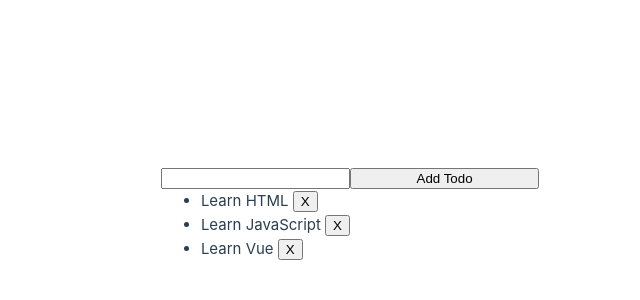
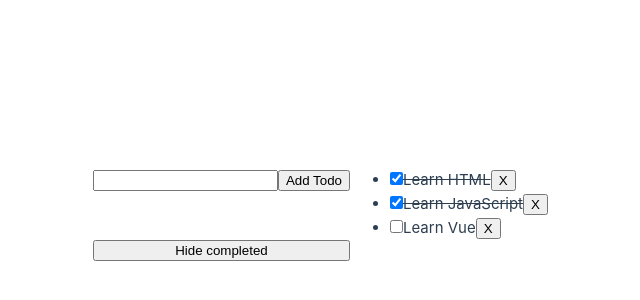
Before and after one commit to koyz1ll/vue-ts-study-demo, a Vue app: page / in a window 1280 px wide. Shown: the part 186-486 px from the top of the page, without its empty margins (290-930 px from the left). Built offline with nearby package versions, Linux system fonts and the light colour scheme.

Commit message:
计算属性 computed

```diff
--- /dev/null
+++ b/src/CalcAttribute.vue
@@ -0,0 +1,52 @@
+<!--computed-->
+<script setup lang="ts">
+import { ref,computed } from 'vue'
+
+let id = 0
+
+const newTodo = ref('')
+const hideCompleted = ref(false)
+const todos = ref([
+  { id: id++, text: 'Learn HTML', done: true },
+  { id: id++, text: 'Learn JavaScript', done: true },
+  { id: id++, text: 'Learn Vue', done: false }
+])
+
+function addTodo() {
+  todos.value.push({ id: id++, text: newTodo.value, done: false })
+  newTodo.value = ''
+}
+
+function removeTodo(todo:any) {
+  todos.value = todos.value.filter((t) => t !== todo)
+}
+
+const filteredTodos = computed(() => {
+  // 根据 `todos.value` & `hideCompleted.value`
+  // 返回过滤后的 todo 项目
+  return hideCompleted.value ?  todos.value.filter((value)=> !value.done) : todos.value;
+})
+</script>
+
+<template>
+  <form @submit.prevent="addTodo">
+    <input v-model="newTodo">
+    <button>Add Todo</button>
+  </form>
+  <ul>
+    <li v-for="todo in filteredTodos" :key="todo.id">
+      <input type="checkbox" v-model="todo.done">
+      <span :class="{ done: todo.done }">{{ todo.text }}</span>
+      <button @click="removeTodo(todo)">X</button>
+    </li>
+  </ul>
+  <button @click="hideCompleted = !hideCompleted">
+    {{ hideCompleted ? 'Show all' : 'Hide completed' }}
+  </button>
+</template>
+
+<style>
+.done {
+  text-decoration: line-through;
+}
+</style>
--- a/src/ConditionRenderer.vue
+++ b/src/ConditionRenderer.vue
@@ -19,7 +19,7 @@
   }
 }
 
-function removeTodo(todo) {
+function removeTodo(todo:any) {
   // ...
   todos.value = todos.value.filter((value, index, self)=>{
     return todo != value;
--- a/src/main.ts
+++ b/src/main.ts
@@ -4,9 +4,10 @@
 import On from './On.vue'
 import Model from './Model.vue'
 import ConditionRenderer from './ConditionRenderer.vue'
+import CalcAttribute from './CalcAttribute.vue'
 
 import './assets/main.css'
 
 //createApp(On).mount('#app')
 //createApp(Model).mount('#app')
-createApp(ConditionRenderer).mount('#app');
+createApp(CalcAttribute).mount('#app');
```
